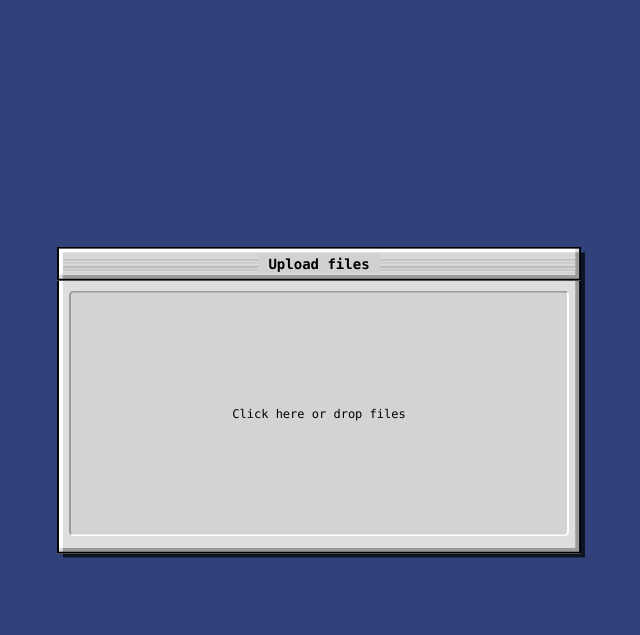
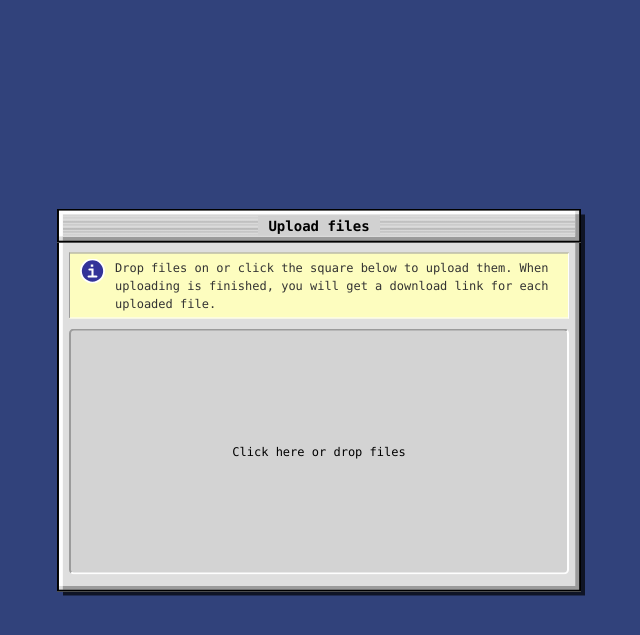
Before and after one commit to dheurlin/bsfiles, a Flask app: page / in a window 1280 px wide. Shown: the top 635 px of the page, without its empty margins (321-961 px from the left). Run offline with Flask 2, Linux system fonts and the light colour scheme; the visitor is signed in with stand-in values (Sample User, id 1); some libraries are stand-ins or nearby versions.

Commit message:
Add info box styling for messages

```diff
--- a/project/bsfiles/static/css/style.css
+++ b/project/bsfiles/static/css/style.css
@@ -16,6 +16,32 @@ p {
   top: 50%;
   left: 50%;
   transform: translate(-50%, -50%);
+}
+
+div.info-box {
+  position: relative;
+  background-color: #fdfdbf;
+  border: 1px solid black;
+  border-color: #9b9b9b #FEFEFE #FEFEFE #9b9b9b;
+  padding: 5px 10px;
+  margin-bottom: 5px;
+  color: #333;
+}
+div.info-box p {
+  margin: 0;
+}
+div.info-box.icon {
+  padding-left: 45px;
+}
+div.info-box.icon:before {
+  content: "";
+  width: 25px;
+  height: 25px;
+  position: absolute;
+  top: 5px;
+  left: 10px;
+  background-image: url(../imgs/icon-info.svg);
+  background-size: 100%;
 }
 
 .retro-window {
@@ -96,6 +122,7 @@ input[type=submit]:focus, button:focus {
 
 #drop-area {
   text-align: center;
+  margin-top: 10px;
   padding: 100px 15px;
   border: 2px solid black;
   border-color: #9b9b9b #FEFEFE #FEFEFE #9b9b9b;
--- a/project/bsfiles/static/sass/style.sass
+++ b/project/bsfiles/static/sass/style.sass
@@ -36,6 +36,36 @@ p
   top: 50%
   left: 50%
   transform: translate(-50%, -50%)
+
+div.info-box
+  position: relative
+  background-color: #fdfdbf
+  @include emboss(in, 1px)
+
+  $padding-side: 10px
+  $padding-top: 5px
+  $icon-side: 25px
+  padding: $padding-top $padding-side
+  margin-bottom: 5px
+  color: #333
+
+  p
+    margin: 0
+
+  &.icon
+    padding-left: $padding-side * 2 + $icon-side // make room for icon
+
+    // Icon in :before
+    &:before
+      content: ''
+      width: $icon-side
+      height: $icon-side
+      position: absolute
+      top: $padding-top
+      left: $padding-side
+      background-image: url(../imgs/icon-info.svg)
+      background-size: 100%
+
 
 .retro-window
   $border-width: 6px
@@ -139,6 +169,7 @@ input[type=submit], button
 
   text-align: center
 
+  margin-top: 10px
   padding: 100px 15px
 
   @include emboss(in, 2px)
--- a/project/bsfiles/templates/base.html
+++ b/project/bsfiles/templates/base.html
@@ -6,12 +6,13 @@
   <meta http-equiv="X-UA-Compatible" content="IE=edge">
   <meta name="viewport" content="width=device-width, initial-scale=1">
   <link rel="stylesheet" href="{{ url_for('static', filename='css/style.css') }}">
-  <title>Tja grabbar!</title>
+  <title>{% if title %} {{ title }} | {% endif %} bsfiles</title>
 </head>
 
 <body>
 
   <div id="content" class="retro-window {% block content_classes %}{% endblock %}">
+  <span class="retro-window-title"><h1>{{ title }}</h1></span>
     {% block content %}
     {% endblock %}
   </div>
--- a/project/bsfiles/templates/index.html
+++ b/project/bsfiles/templates/index.html
@@ -1,4 +1,6 @@
 {% extends "base.html" %}
+
+{% set title = 'Upload files' %}
 
 {% block content_classes %}drop-window{% endblock %}
 
@@ -12,7 +14,11 @@
   {% endif %}
   {% endwith %}
 
-  <span class="retro-window-title"><h1>Upload files</h1></span>
+  <div class="info-box icon">
+    <p>Drop files on or click the square below to upload them. When uploading is finished, you will get a download link
+      for each uploaded file.</p>
+  </div>
+
 
   <div id="drop-area" >
     <form method=POST action="{{ url_for('main.upload_file') }}" enctype=multipart/form-data>
```
Also changed, not shown: notes.md (+0 -3 lines), project/bsfiles/templates/login.html (+4 -6 lines), project/bsfiles/static/imgs/icon-info.svg (added), 1 other file.
